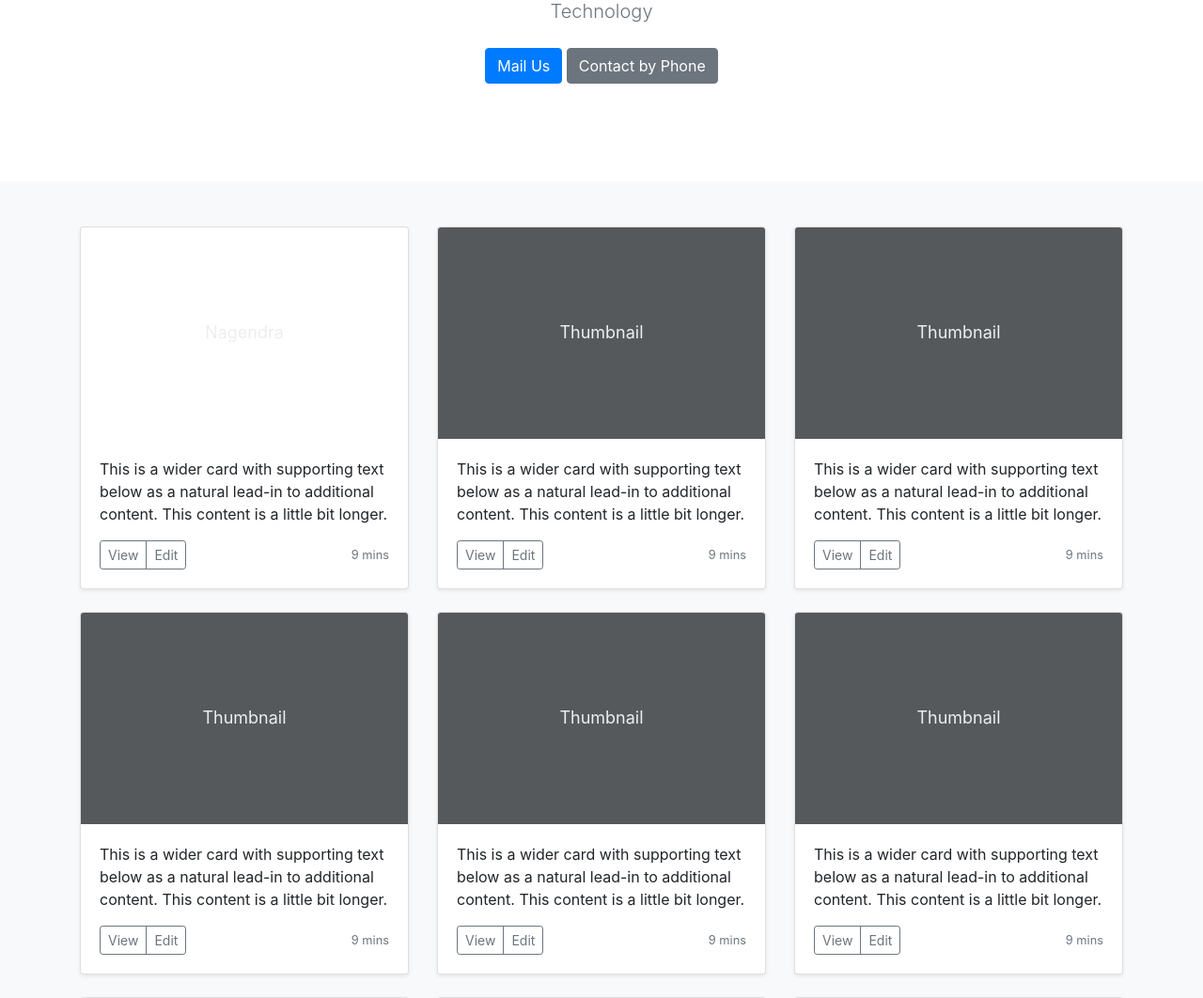
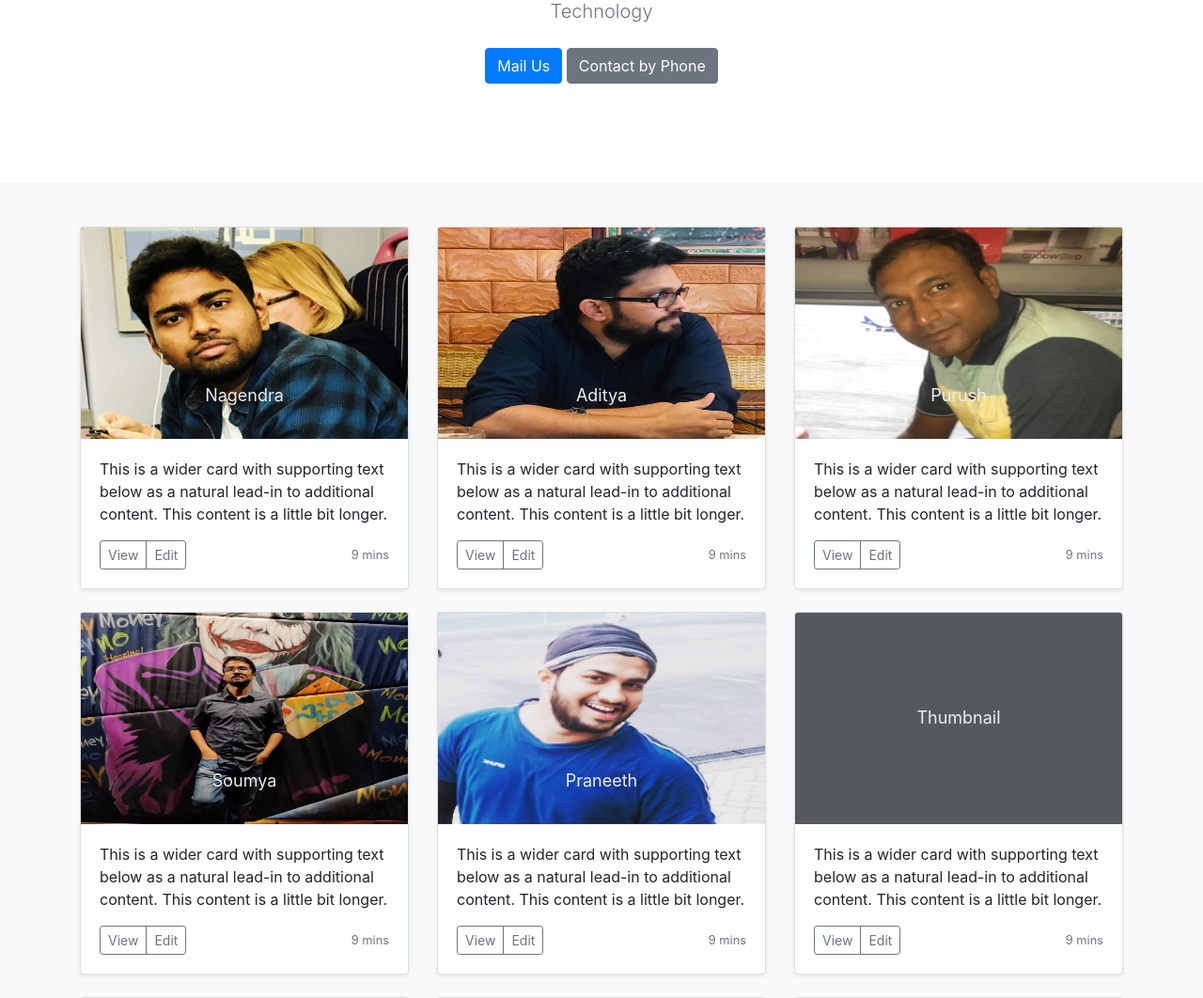
Before and after one commit to pythonprosinaction/Local, a Django app: page /about in a window 1280 px wide. Shown: the part 241-1303 px from the top of the page at 94% size. Run offline with Django 3.2, Linux system fonts and the light colour scheme; some libraries are stand-ins or nearby versions.

Commit message:
UI changes

```diff
--- a/webapp/templates/webapp/about.html
+++ b/webapp/templates/webapp/about.html
@@ -79,8 +79,9 @@
                         <svg class="bd-placeholder-img card-img-top" width="100%" height="225"
                              xmlns="http://www.w3.org/2000/svg" preserveAspectRatio="xMidYMid slice" focusable="false"
                              role="img" aria-label="Placeholder: Thumbnail"><title>Nagendra</title>
-                            <image src="{%static 'images/nag.jpg'%}" width="100%" height="100%" fill="#55595c"/>
-                            <text x="50%" y="50%" fill="#eceeef" dy=".3em">Nagendra</text>
+                            <rect width="100%" height="100%" fill="#55595c"/>
+                            <image xlink:href="{%static 'images/nag.jpg'%}" width="100%" height="100%" x="0" y="0" preserveAspectRatio="none"/>
+                         <text x="50%" y="80%" fill="#eceeef" dy=".3em">Nagendra</text>
                         </svg>
                         <div class="card-body">
                             <p class="card-text">This is a wider card with supporting text below as a natural lead-in to
@@ -101,7 +102,8 @@
                              xmlns="http://www.w3.org/2000/svg" preserveAspectRatio="xMidYMid slice" focusable="false"
                              role="img" aria-label="Placeholder: Thumbnail"><title>Placeholder</title>
                             <rect width="100%" height="100%" fill="#55595c"/>
-                            <text x="50%" y="50%" fill="#eceeef" dy=".3em">Thumbnail</text>
+                            <image xlink:href="{%static 'images/adi.jpeg'%}" width="100%" height="100%" x="0" y="0" preserveAspectRatio="none"/>
+                            <text x="50%" y="80%" fill="#eceeef" dy=".3em">Aditya</text>
                         </svg>
                         <div class="card-body">
                             <p class="card-text">This is a wider card with supporting text below as a natural lead-in to
@@ -121,8 +123,8 @@
                         <svg class="bd-placeholder-img card-img-top" width="100%" height="225"
                              xmlns="http://www.w3.org/2000/svg" preserveAspectRatio="xMidYMid slice" focusable="false"
                              role="img" aria-label="Placeholder: Thumbnail"><title>Placeholder</title>
-                            <rect width="100%" height="100%" fill="#55595c"/>
-                            <text x="50%" y="50%" fill="#eceeef" dy=".3em">Thumbnail</text>
+                            <rect width="100%" height="100%" fill="#55595c"/><image xlink:href="{%static 'images/purush.jpeg'%}" width="100%" height="100%" x="0" y="0" preserveAspectRatio="none"/>
+                         <text x="50%" y="80%" fill="#eceeef" dy=".3em">Purush</text>
                         </svg>
                         <div class="card-body">
                             <p class="card-text">This is a wider card with supporting text below as a natural lead-in to
@@ -144,7 +146,8 @@
                              xmlns="http://www.w3.org/2000/svg" preserveAspectRatio="xMidYMid slice" focusable="false"
                              role="img" aria-label="Placeholder: Thumbnail"><title>Placeholder</title>
                             <rect width="100%" height="100%" fill="#55595c"/>
-                            <text x="50%" y="50%" fill="#eceeef" dy=".3em">Thumbnail</text>
+                            <image xlink:href="{%static 'images/sou.jpeg'%}" width="100%" height="100%" x="0" y="0" preserveAspectRatio="none"/>
+                         <text x="50%" y="80%" fill="#eceeef" dy=".3em">Soumya</text>
                         </svg>
                         <div class="card-body">
                             <p class="card-text">This is a wider card with supporting text below as a natural lead-in to
@@ -165,7 +168,8 @@
                              xmlns="http://www.w3.org/2000/svg" preserveAspectRatio="xMidYMid slice" focusable="false"
                              role="img" aria-label="Placeholder: Thumbnail"><title>Placeholder</title>
                             <rect width="100%" height="100%" fill="#55595c"/>
-                            <text x="50%" y="50%" fill="#eceeef" dy=".3em">Thumbnail</text>
+                            <image xlink:href="{%static 'images/pra.jpeg'%}" width="100%" height="100%" x="0" y="0" preserveAspectRatio="none"/>
+                         <text x="50%" y="80%" fill="#eceeef" dy=".3em">Praneeth</text>
                         </svg>
                         <div class="card-body">
                             <p class="card-text">This is a wider card with supporting text below as a natural lead-in to
```
Also changed, not shown: webapp/static/images/adi.jpeg, webapp/static/images/nag.jpg (added), webapp/static/images/purush.jpeg.
